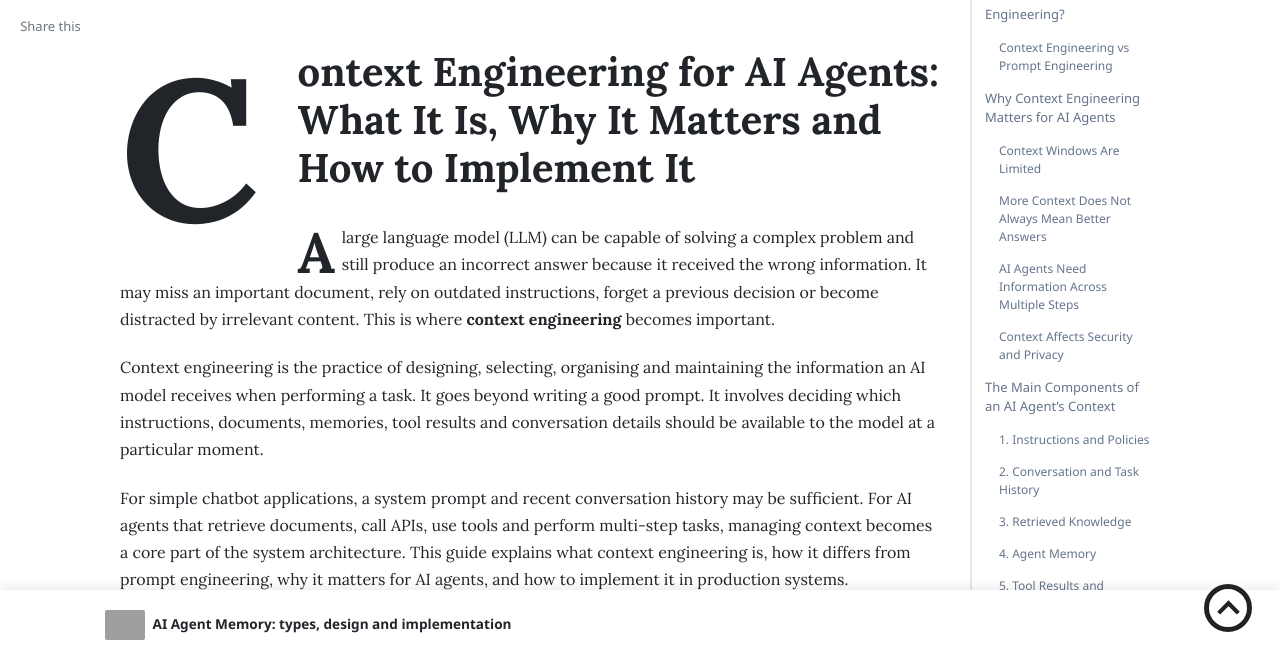
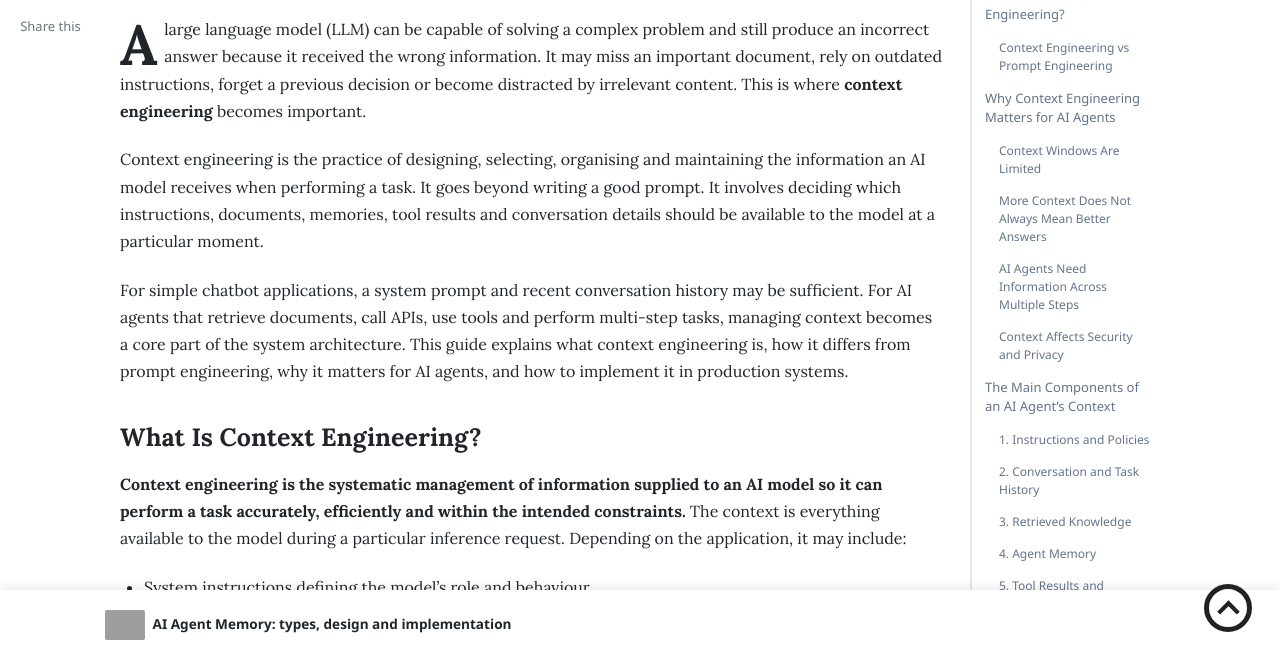
Before and after one commit to victorjohnsonk/blog, a Jekyll site: the page built from _posts/2026-06-23-context-engineering-for-ai-agents.md, in a window 1280 px wide and 900 px high, scrolled down 404 px, cut to the strip 240-900 px from the top of the window. Built offline with Jekyll 4.4.1, drawn with Linux system fonts in a browser that asks for light colours; nearby versions of some CDN libraries; comment, search, counter and statistics services are not loaded; grey boxes are pictures that could not be loaded.

Commit message:
Update 2026-06-23-context-engineering-for-ai-agents.md

```diff
--- a/_posts/2026-06-23-context-engineering-for-ai-agents.md
+++ b/_posts/2026-06-23-context-engineering-for-ai-agents.md
@@ -11,8 +11,6 @@ tags: [ ai, ai-agents, context-engineering, llm, prompt-engineering, rag, agent-
 ai_assisted: true
 last_modified_at: 2026-10-30 00:00:00 +0000
 ---
-
-# Context Engineering for AI Agents: What It Is, Why It Matters and How to Implement It
 
 A large language model (LLM) can be capable of solving a complex problem and still produce an incorrect answer because it received the wrong information. It may miss an important document, rely on outdated instructions, forget a previous decision or become distracted by irrelevant content. This is where **context engineering** becomes important.
 
```
